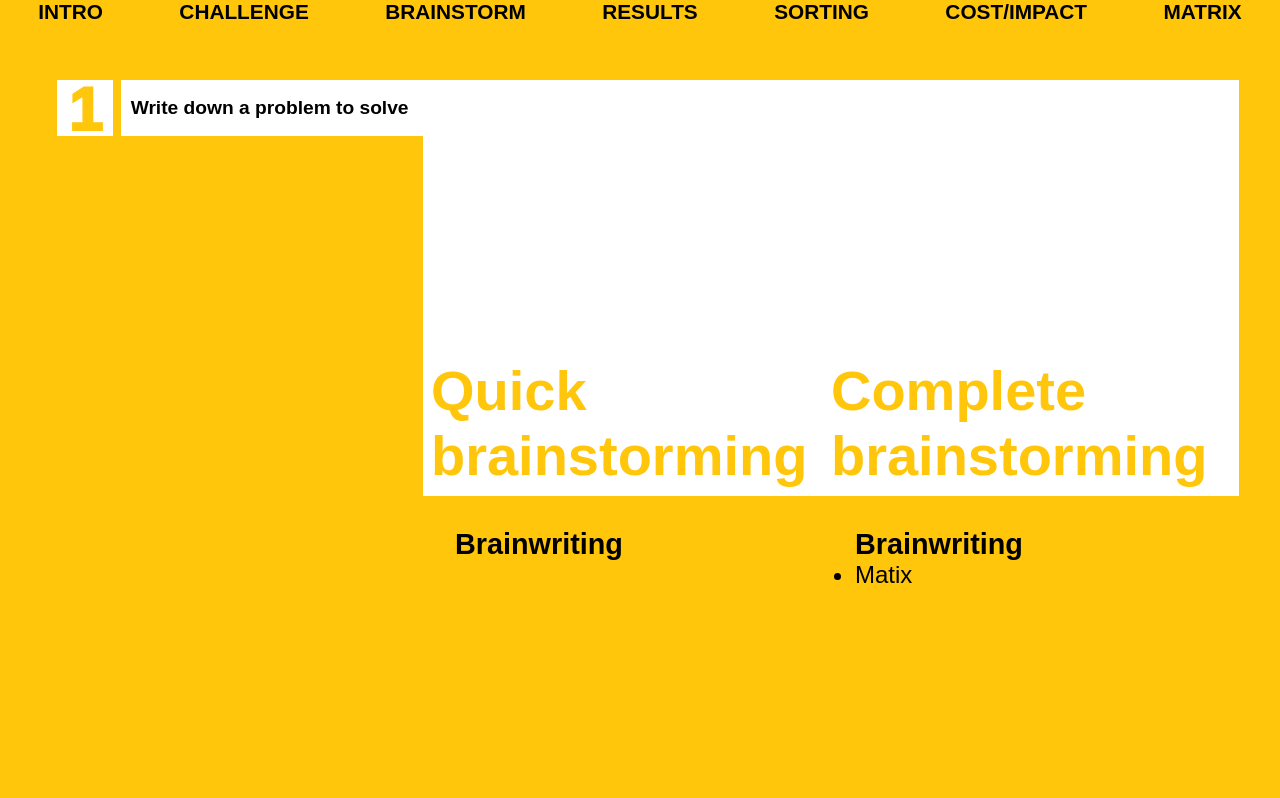
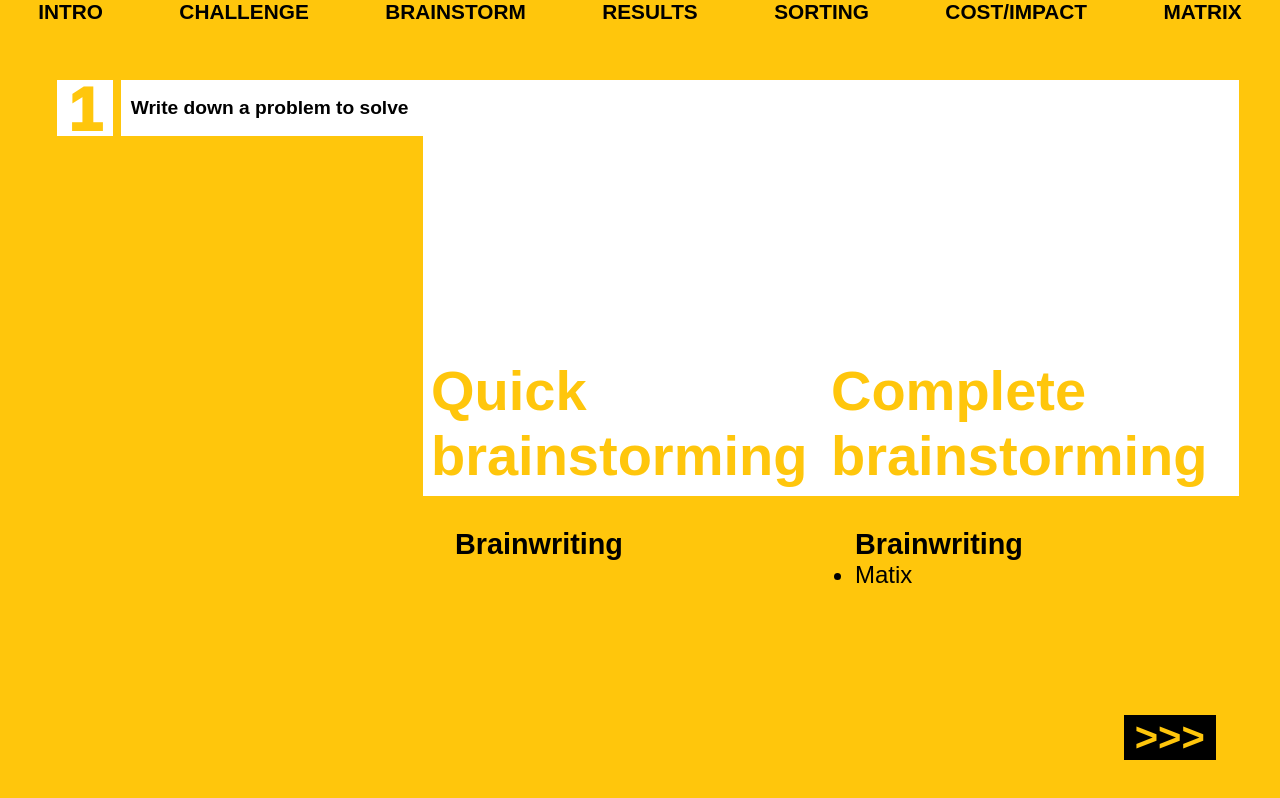
Before and after one commit to stepwizardproject/client-side, an Angular app: page / in a window 1280 px wide. Built offline with nearby package versions, Linux system fonts and the light colour scheme.

Commit message:
init mode-selection component

```diff
--- a/src/app/app.module.ts
+++ b/src/app/app.module.ts
@@ -7,6 +7,7 @@ import { ModeSelectorComponent } from './content/mode-selector/mode-selector.com
 import { NavBarComponent } from './nav-bar/nav-bar.component';
 import { MessageLineComponent } from './content/message-line/message-line.component';
 import { NextButtonComponent } from './lib-components/next-button/next-button.component';
+import { ModeSelectionComponent } from './pages/mode-selection/mode-selection.component';
 
 @NgModule({
   declarations: [
@@ -15,7 +16,8 @@ import { NextButtonComponent } from './lib-components/next-button/next-button.co
     ModeSelectorComponent,
     NavBarComponent,
     MessageLineComponent,
-    NextButtonComponent
+    NextButtonComponent,
+    ModeSelectionComponent
   ],
   imports: [
     BrowserModule
--- a/src/app/content/content.component.html
+++ b/src/app/content/content.component.html
@@ -12,4 +12,5 @@
     pluses: ['Matix'],
     underSquareTitle: 'Brainwriting',
     squareContent: ['Complete', 'brainstorming'] }" ></app-mode-selector>
+  <app-next-button></app-next-button>
 </div>
--- a/src/app/lib-components/next-button/next-button.component.css
+++ b/src/app/lib-components/next-button/next-button.component.css
@@ -0,0 +1,10 @@
+div {
+  background-color: black;
+  color: #ffc60c;
+  font-size: 2.5rem;
+  padding: 0 0.7rem;
+  font-weight: bold;
+  position: absolute;
+  right: 5%;
+  bottom: 5%;
+}
--- a/src/app/lib-components/next-button/next-button.component.ts
+++ b/src/app/lib-components/next-button/next-button.component.ts
@@ -6,8 +6,6 @@ import { Component, OnInit } from '@angular/core';
   styleUrls: ['./next-button.component.css']
 })
 export class NextButtonComponent implements OnInit {
-
-
   constructor() { }
 
   ngOnInit() {
--- /dev/null
+++ b/src/app/pages/mode-selection/mode-selection.component.html
@@ -0,0 +1,3 @@
+<p>
+  mode-selection works!
+</p>
--- /dev/null
+++ b/src/app/pages/mode-selection/mode-selection.component.ts
@@ -0,0 +1,15 @@
+import { Component, OnInit } from '@angular/core';
+
+@Component({
+  selector: 'app-mode-selection',
+  templateUrl: './mode-selection.component.html',
+  styleUrls: ['./mode-selection.component.css']
+})
+export class ModeSelectionComponent implements OnInit {
+
+  constructor() { }
+
+  ngOnInit() {
+  }
+
+}
```
Also changed, not shown: src/app/pages/mode-selection/mode-selection.component.css (added), 1 other file (tests, documents, lock files or other folders).
